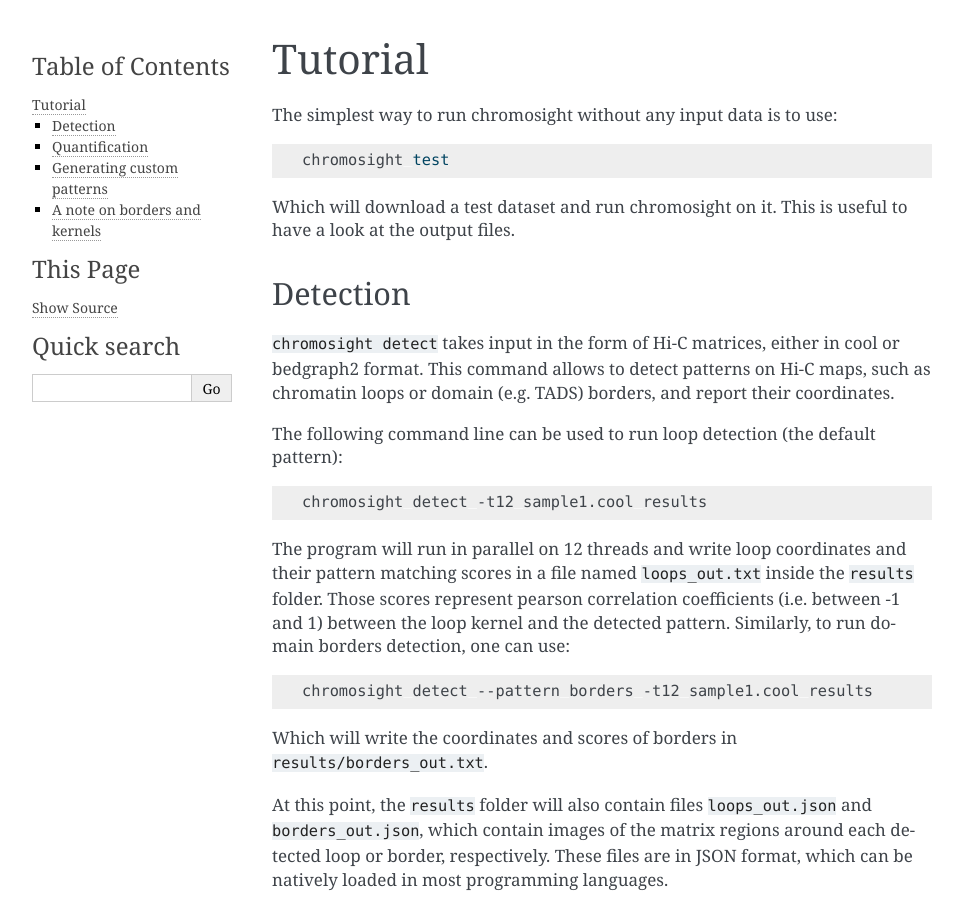
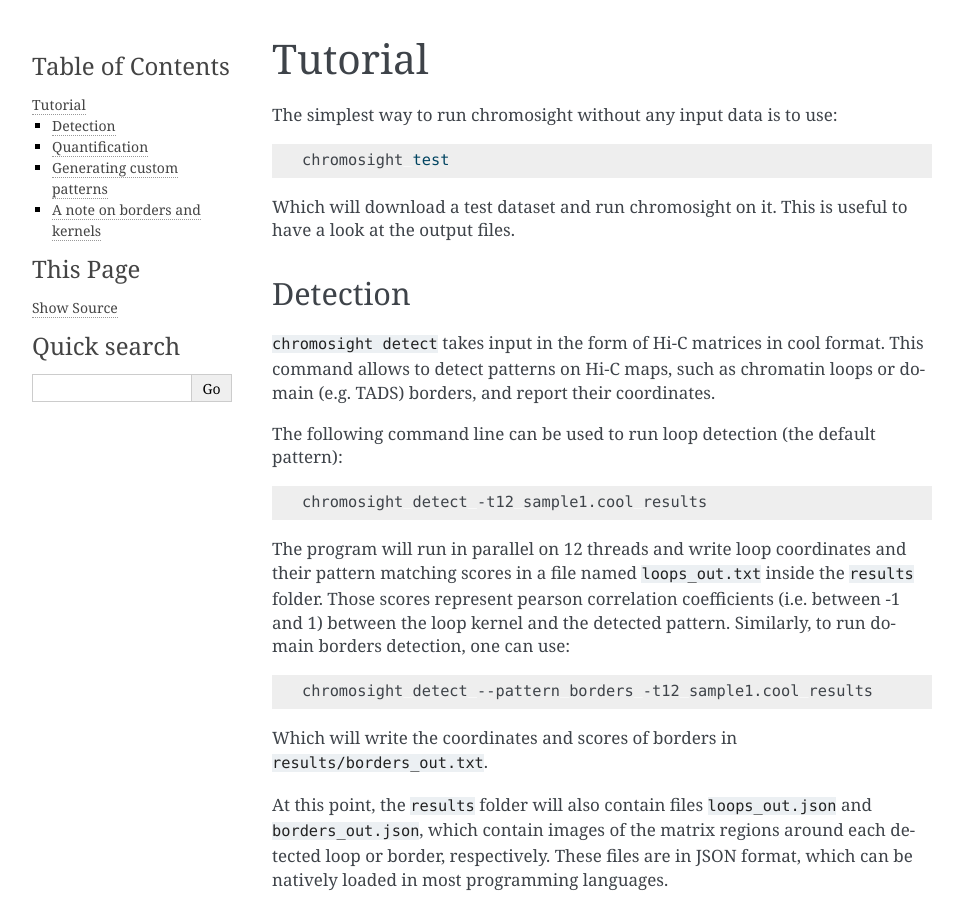
Before and after one commit to koszullab/chromosight, a Sphinx documentation site: the page built from docs/TUTORIAL.md, in a window 1280 px wide and 900 px high. Shown: the whole window, without its empty margins (148-1111 px from the left). Built offline with Sphinx 7.4.7, drawn with Linux system fonts in a browser that asks for light colours; formulas are drawn with MathJax 3.

Commit message:
remove mention of bedgraph2 format in tutorial

```diff
--- a/docs/TUTORIAL.md
+++ b/docs/TUTORIAL.md
@@ -10,7 +10,7 @@ Which will download a test dataset and run chromosight on it. This is useful to
 ## Detection
 
 
-`chromosight detect` takes input in the form of Hi-C matrices, either in cool or bedgraph2 format. This command allows to detect patterns on Hi-C maps, such as chromatin loops or domain (e.g. TADS) borders, and report their coordinates.
+`chromosight detect` takes input in the form of Hi-C matrices in cool format. This command allows to detect patterns on Hi-C maps, such as chromatin loops or domain (e.g. TADS) borders, and report their coordinates.
 
 The following command line can be used to run loop detection (the default pattern):
 
```
